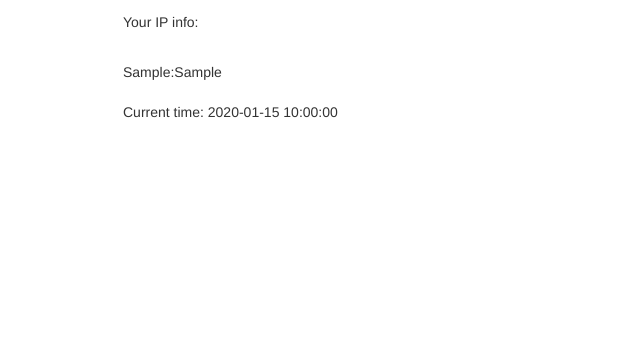
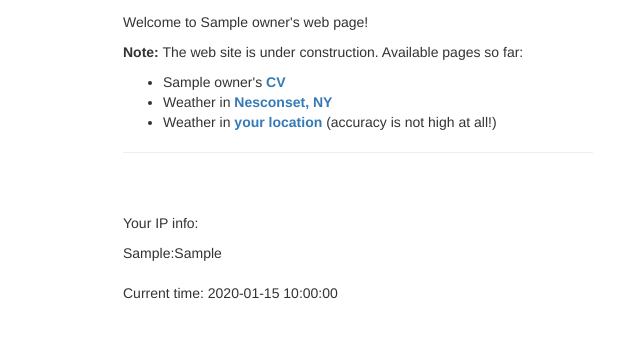
Before and after one commit to mrakitin/web, a Flask app: template templates/index.html in a window 1280 px wide. Shown: the part 118-456 px from the top of the page, without its empty margins (282-922 px from the left). Run offline with Flask 2, Linux system fonts and the light colour scheme; the template is opened without the code that fills it: most values are stand-ins (such as "Sample title", 1, 10 or a date in 2020); some libraries are stand-ins or nearby versions.

Commit message:
Updated index page.

```diff
--- a/run.py
+++ b/run.py
@@ -12,7 +12,7 @@ import weather.weather as w
 app = flask.Flask(__name__)
 
 OWNER = 'Maksim Rakitin'
-USER = 'guest'
+USER = 'Guest'
 
 
 @app.route('/')
@@ -29,7 +29,7 @@ def index():
 
 @app.route('/cv')
 @app.route('/CV')
-def cv(as_attachment=False):
+def cv(as_attachment=True):
     filename = 'RakitinMS_CV.pdf'
     mimetype = os.path.splitext(filename)[1]
     filepath = os.path.join(os.path.dirname(os.getcwd()), 'CV/{}'.format(filename))
--- a/templates/index.html
+++ b/templates/index.html
@@ -25,7 +25,16 @@
 <body>
 <div class="container">
     <p>Hello, <b>{{user}}</b>!</p>
-    <p>Your IP info:</p><br>
+    <p>Welcome to {{owner}}'s web page!</p>
+    <p><b>Note:</b> The web site is under construction. Available pages so far:</p>
+    <ul>
+        <li>{{owner}}'s <a href="cv"><b>CV</b></a></li>
+        <li>Weather in <a href="weather" target="_blank"><b>Nesconset, NY</b></a></li>
+        <li>Weather in <a href="myweather" target="_blank"><b>your location</b></a> (accuracy is not high at all!)</li>
+    </ul>
+    <hr>
+    <br><br>
+    <p>Your IP info:</p>
     <table>
         {% for k, v in ip_info.items() %}
         <tr>
```
